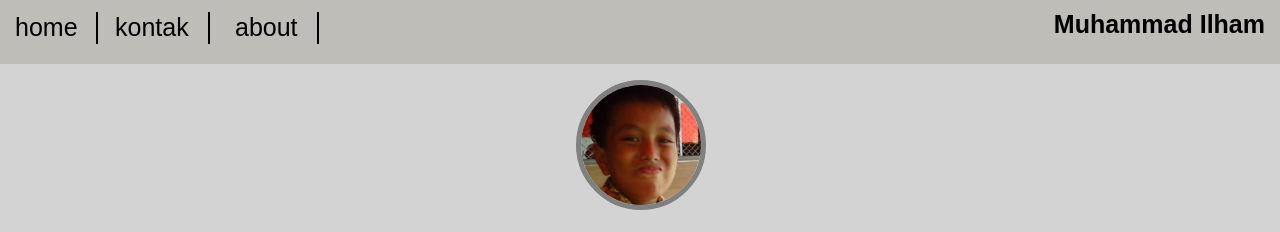
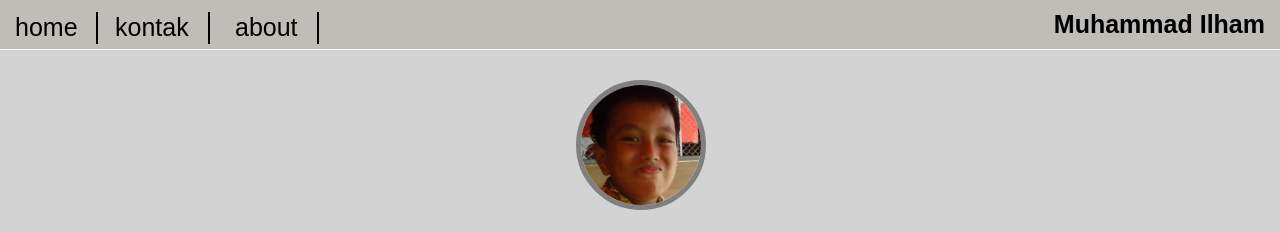
Before and after one commit to rorozoamuhammad/portfolio, a plain HTML site: page index.html in a window 1280 px wide. Shown: the top 232 px of the page. Drawn offline with Linux system fonts and the light colour scheme.

Commit message:
mengubah beberapa syntax

```diff
--- a/style.css
+++ b/style.css
@@ -134,7 +134,7 @@ li {
 .thub {
 	background-color: #bebdb8;
 	width: 100%;
-	height: 8%;
+	height: auto;
 	position: fixed;
 	top: 0;
 	right: 0;
```
